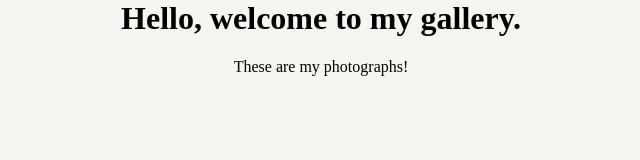
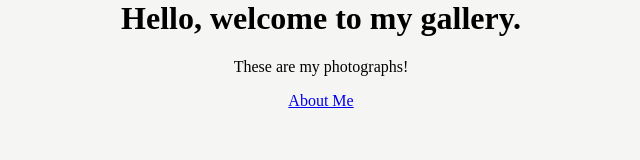
Before and after one commit to OKRAx2/Gallery, a plain HTML site: page index.html in a window 1280 px wide. Shown: the full height of the page, 319-959 px from the left. Drawn offline with Linux system fonts and the light colour scheme.

Commit message:
Update index.html

```diff
--- a/index.html
+++ b/index.html
@@ -8,6 +8,6 @@
 <body>
     <h1>Hello, welcome to my gallery.</h1>
     <p>These are my photographs!</p>
-    <a href="/Gallery/aboutme.html"></a>
+    <a href="/Gallery/aboutme.html">About Me</a>
 </body>
 </html>
```
